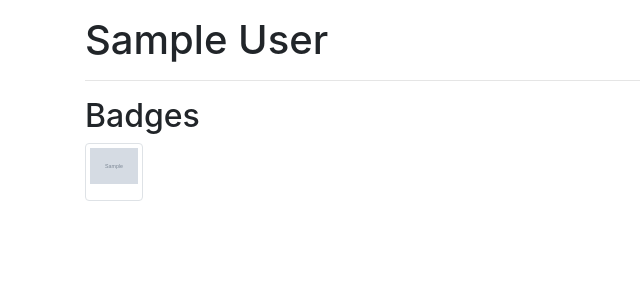
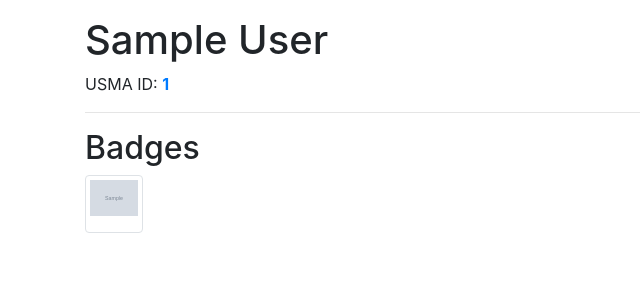
Before and after one commit to riichi/kcc3, a Django app: page /player/1 in a window 1280 px wide. Shown: the top 300 px of the page, without its empty margins (0-640 px from the left). Run offline with Django 3.2, Linux system fonts and the light colour scheme; tables that the repository leaves empty hold one stand-in row (values such as "Sample post"); grey boxes marked "Sample" are stand-in pictures; parts of the project's set-up code (start-up, migrations or seed data) failed here and were passed over; some libraries are stand-ins or nearby versions.

Commit message:
Add USMA ID to Player model

```diff
--- a/common/models.py
+++ b/common/models.py
@@ -8,6 +8,7 @@ class Player(models.Model):
 
     first_name = models.CharField(max_length=30)
     last_name = models.CharField(max_length=150)
+    usma_id = models.CharField(max_length=30, null=True)
 
     def __str__(self):
         return f'{self.first_name} {self.last_name}'
--- a/common/templates/common/player_detail.html
+++ b/common/templates/common/player_detail.html
@@ -4,6 +4,15 @@
 {% block body %}
     <div class="container pt-3">
         <h1>{{ object.first_name }} {{ object.last_name }}</h1>
+        USMA ID:
+        {% if object.usma_id %}
+            <a href="https://ranking.cvgo.re/ranking/player/{{ object.usma_id }}"
+               target="_blank" class="font-weight-bold">
+                {{ object.usma_id }}
+            </a>
+        {% else %}
+            <span class="font-italic">None</span>
+        {% endif %}
         <hr/>
         <h2>Badges</h2>
         {% spaceless %}
```
Also changed, not shown: common/migrations/0002_player_usma_id.py (added).
